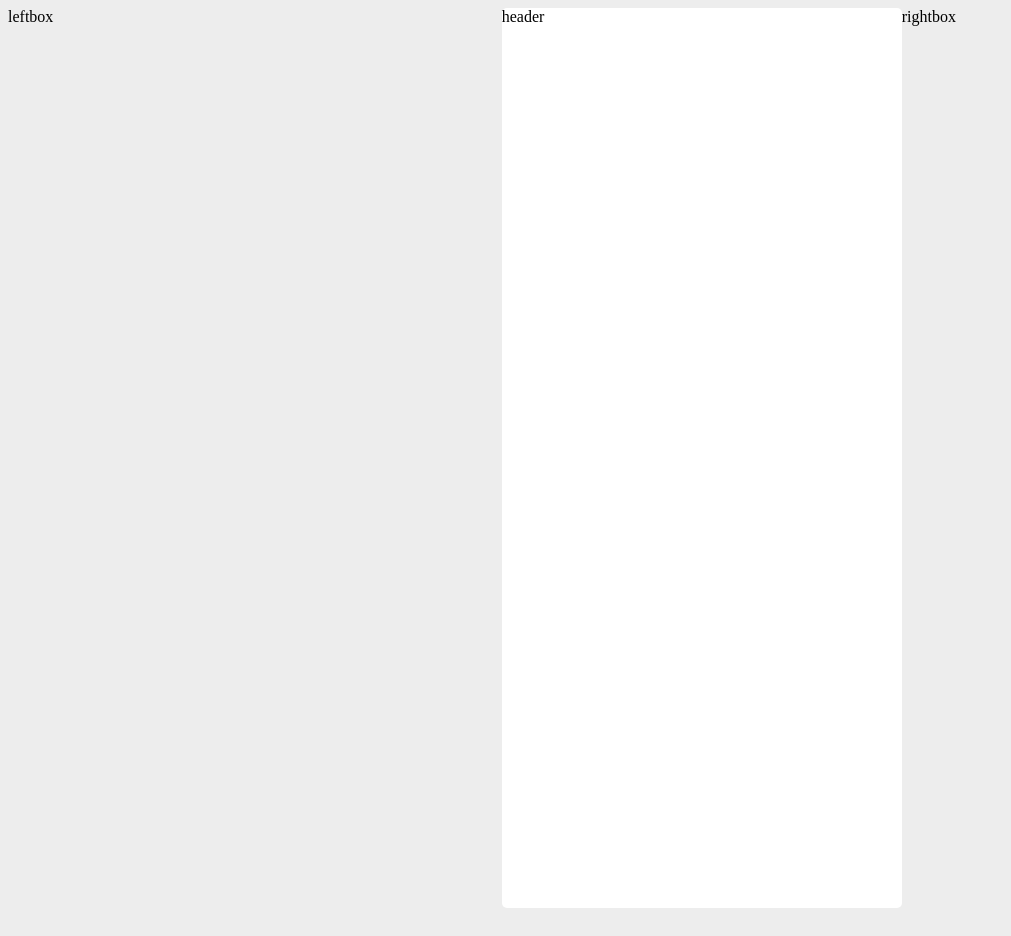
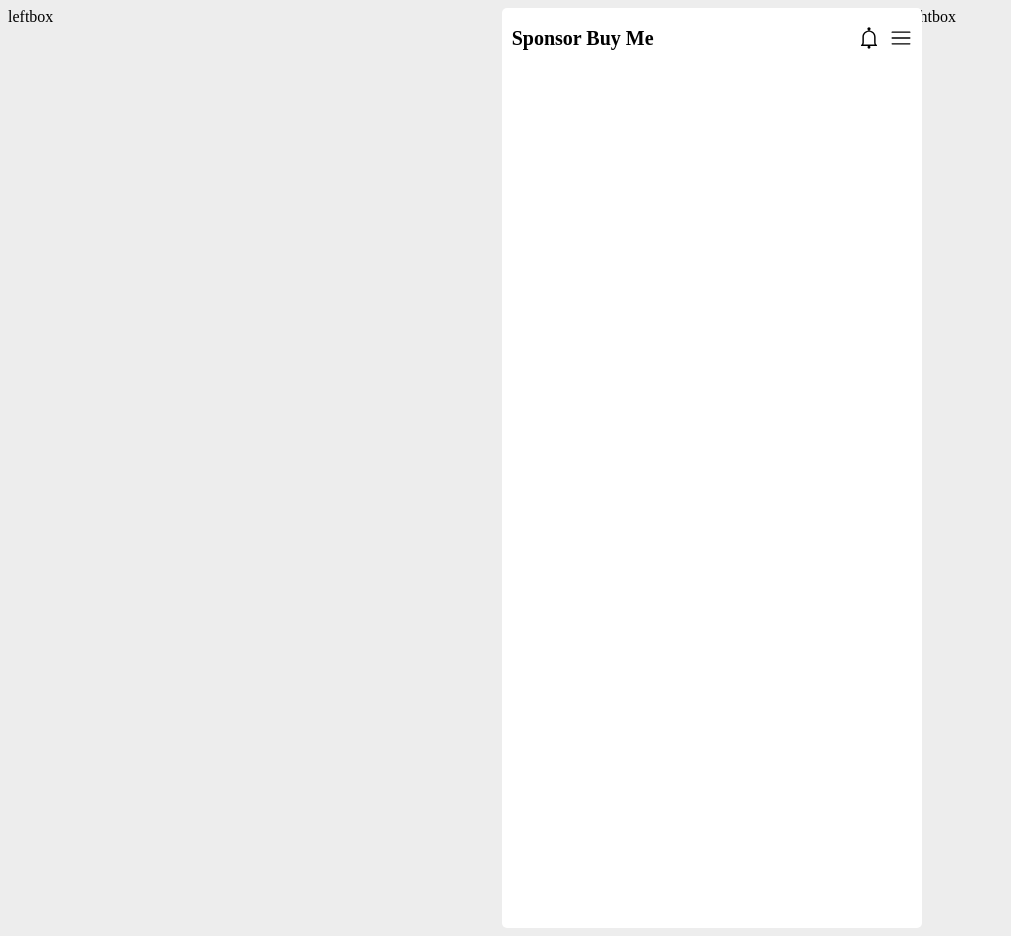
Before and after one commit to a-honey/sponsor-me-now, a React (Vite) app: page / in a window 1280 px wide. Shown: the whole page, without its empty margins (0-1011 px from the left). Built offline with nearby package versions, Linux system fonts and the light colour scheme.

Commit message:
:sparkles: Feat: Add toggle Nav component

```diff
--- a/package.json
+++ b/package.json
@@ -13,6 +13,7 @@
     "react": "^18.2.0",
     "react-dom": "^18.2.0",
     "react-hook-form": "^7.48.2",
+    "react-icons": "^4.11.0",
     "react-router-dom": "^6.18.0"
   },
   "devDependencies": {
--- a/src/components/layout/Layout.tsx
+++ b/src/components/layout/Layout.tsx
@@ -2,6 +2,7 @@
 import LeftBox from './components/Layout.LeftBox';
 import RightBox from './components/Layout.RightBox';
 import { Outlet } from 'react-router-dom';
+
 const Layout = () => {
   return (
     <main>
--- a/src/components/layout/components/Layout.Header.tsx
+++ b/src/components/layout/components/Layout.Header.tsx
@@ -1,5 +1,25 @@
+import { useState } from 'react';
+import styles from '../styles/Layout.Header.module.scss';
+import { RxHamburgerMenu, RxBell } from 'react-icons/rx';
+import Nav from './Layout.Nav';
+
 const Header = () => {
-  return <header>header</header>;
+  const [isOpenNav, setIsOpenNav] = useState(false);
+
+  const toggleIsOpenNav = () => {
+    setIsOpenNav((prev) => !prev);
+  };
+
+  return (
+    <header className={styles.header}>
+      <div className={styles.logo}>Sponsor Buy Me</div>
+      <div className={styles.icons}>
+        <RxBell>알림</RxBell>
+        <RxHamburgerMenu onClick={toggleIsOpenNav}>목록</RxHamburgerMenu>
+      </div>
+      {isOpenNav && <Nav toggleIsOpenNav={toggleIsOpenNav} />}
+    </header>
+  );
 };
 
 export default Header;
--- /dev/null
+++ b/src/components/layout/components/Layout.Nav.tsx
@@ -0,0 +1,16 @@
+import { Link } from 'react-router-dom';
+import styles from '../styles/Layout.Nav.module.scss';
+
+const Nav = ({ toggleIsOpenNav }: { toggleIsOpenNav: () => void }) => {
+  return (
+    <nav className={styles.nav}>
+      <button onClick={toggleIsOpenNav}>X</button>
+      <Link to="/main">Home</Link>
+      <Link to="/hub">Hub</Link>
+      <Link to="/list">My Sponsor</Link>
+      <Link to="/payment">Payment History</Link>
+    </nav>
+  );
+};
+
+export default Nav;
--- /dev/null
+++ b/src/components/layout/styles/Layout.Header.module.scss
@@ -0,0 +1,17 @@
+.header {
+  height: 40px;
+  display: flex;
+  justify-content: space-between;
+  align-items: center;
+  .logo {
+    font-weight: 700;
+    font-size: 20px;
+  }
+  .icons {
+    display: flex;
+    gap: 10px;
+    svg {
+      font-size: 22px;
+    }
+  }
+}
--- /dev/null
+++ b/src/components/layout/styles/Layout.Nav.module.scss
@@ -0,0 +1,10 @@
+.nav {
+  position: absolute;
+  top: 0;
+  right: 0;
+  width: 150px;
+  height: 100%;
+  display: flex;
+  flex-direction: column;
+  background-color: pink;
+}
--- a/src/styles/global.css
+++ b/src/styles/global.css
@@ -11,6 +11,7 @@
 section {
   width: 400px;
   height: 900px;
+  padding: 10px;
   position: relative;
   border-radius: 5px;
   background-color: #ffffff;
```
Also changed, not shown: 1 other file (tests, documents, lock files or other folders).
